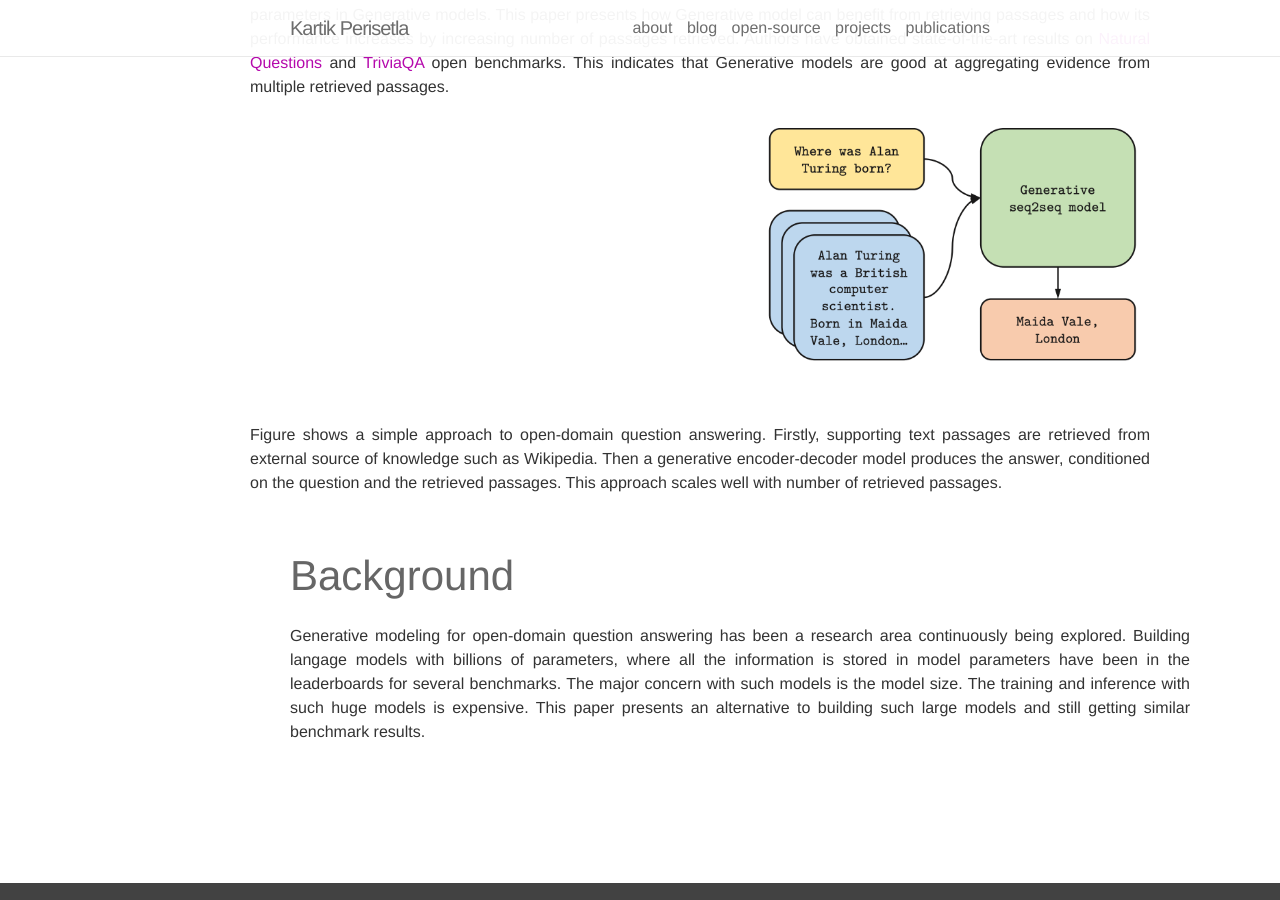
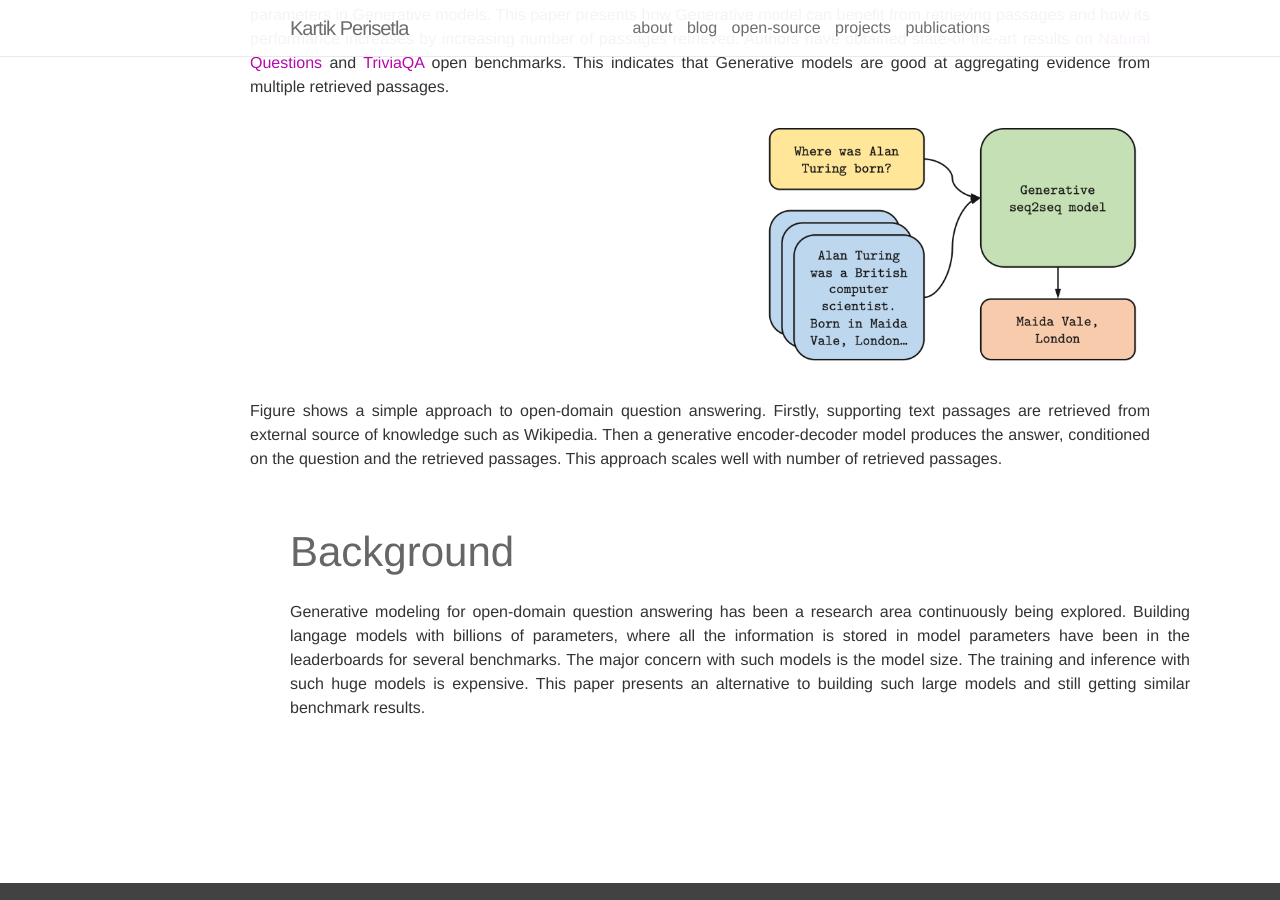
Before and after one commit to kartikperisetla/kartikperisetla.github.io, a Jekyll site: the page built from _posts/2020-07-25-leveraging-passage-retrieval-generative-models-qna.markdown, in a window 1280 px wide and 900 px high, scrolled down 547 px. Built offline with Jekyll 4.4.1, drawn with Linux system fonts in a browser that asks for light colours; nearby versions of some CDN libraries; comment, search, counter and statistics services are not loaded.

Commit message:
Update 2020-07-25-leveraging-passage-retrieval-generative-models-qna.markdown

```diff
--- a/_posts/2020-07-25-leveraging-passage-retrieval-generative-models-qna.markdown
+++ b/_posts/2020-07-25-leveraging-passage-retrieval-generative-models-qna.markdown
@@ -23,9 +23,8 @@
 	<br/>
 </p>
 
-<img width="400px" src="{{ site.baseurl }}/assets/img/blog/passage_retrieval_generative_models.png"/>
+<img width="400px" src="{{ site.baseurl }}/assets/img/blog/passage_retrieval_generative_models.png"/><br/>
 <p align="justify">
-<br/>
 Figure shows a simple approach to open-domain question answering. Firstly, supporting text passages are retrieved from external source of knowledge such as Wikipedia. Then a generative encoder-decoder model produces the answer, conditioned on the question and the retrieved passages. This approach scales well with number of retrieved passages.
 </p>
 <br/>
@@ -35,7 +34,8 @@
 <p align="justify">
 Generative modeling for open-domain question answering has been a research area continuously being explored. Building langage models with billions of parameters, where all the information is stored in model parameters have been in the leaderboards for several benchmarks. The major concern with such models is the model size. The training and inference with such huge models is expensive. This paper presents an alternative to building such large models and still getting similar benchmark results.
 </p>
-
+<p>
+</p>
 <br/>
 {% if page.comments %}
 <div id="disqus_thread"></div>
```
